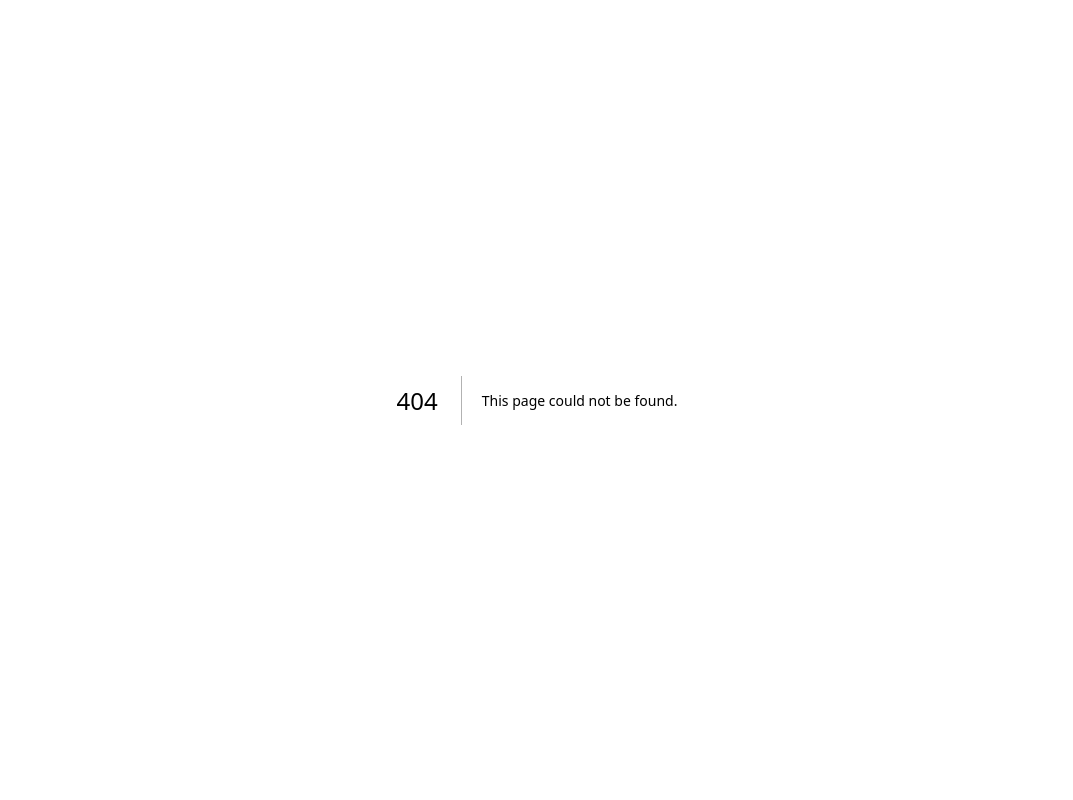
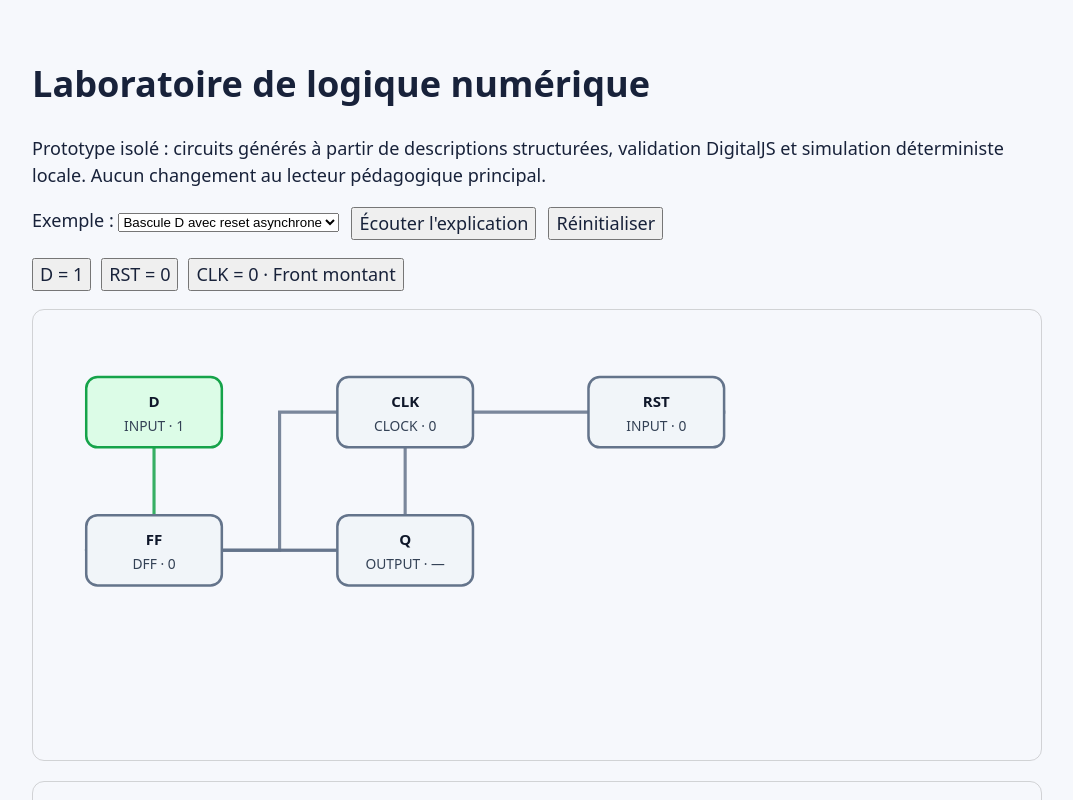
Before and after one commit to Jcod007/nesalio-site, a Next.js app in the folder app/: page /logic-lab in a window 1280 px wide. Before the commit this address had no page. Shown: the whole page, without its empty margins (103-1176 px from the left). Built offline with nearby package versions, Linux system fonts and the light colour scheme.

Commit message:
feat: expose isolated logic lab route without changing tutor app

```diff
--- /dev/null
+++ b/app/src/app/logic-lab/page.tsx
@@ -0,0 +1,7 @@
+import LogicLab from "@/ui/logic/LogicLab";
+
+export const metadata = { title: "Laboratoire de logique | Nesalio" };
+
+export default function LogicLabPage() {
+  return <LogicLab />;
+}
```
